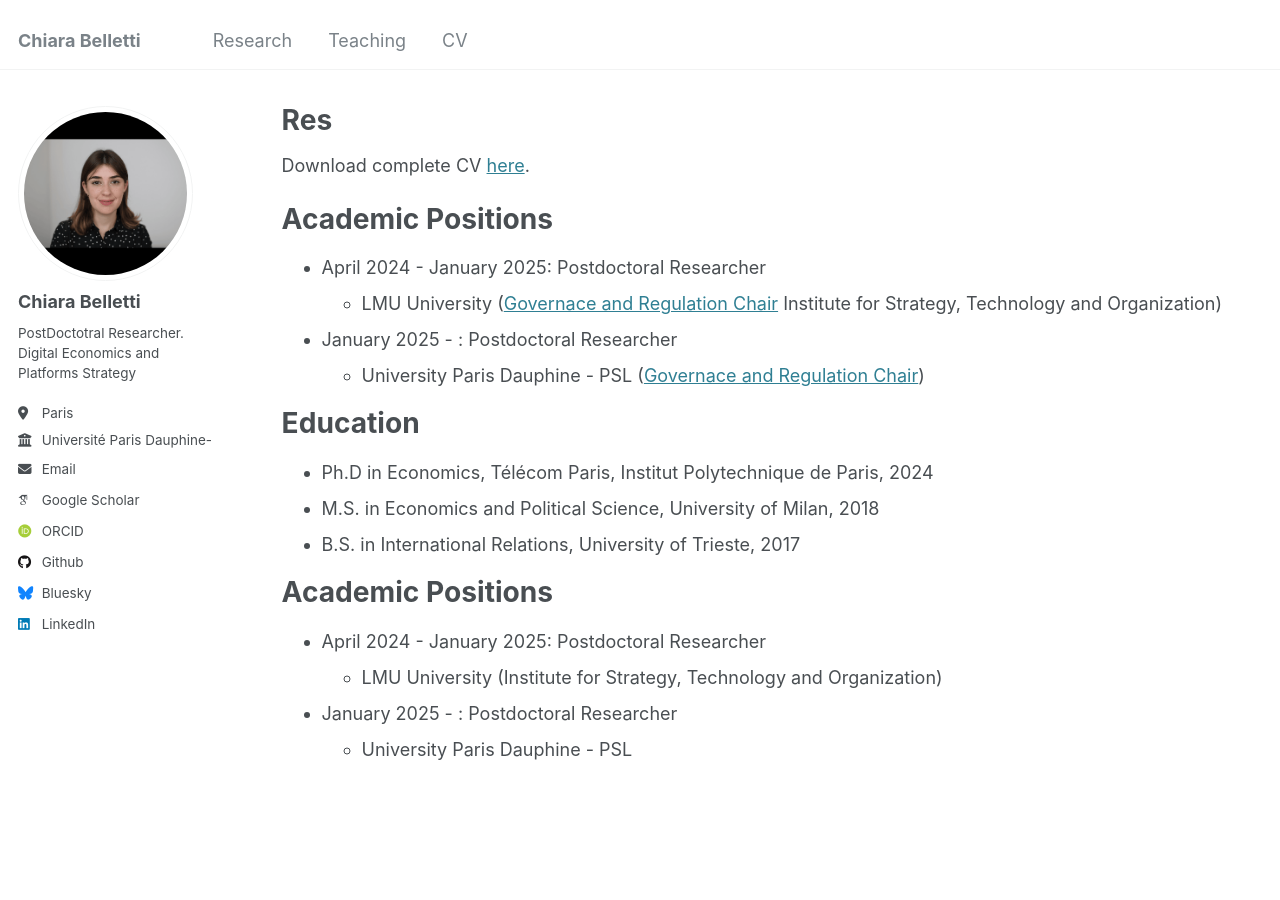
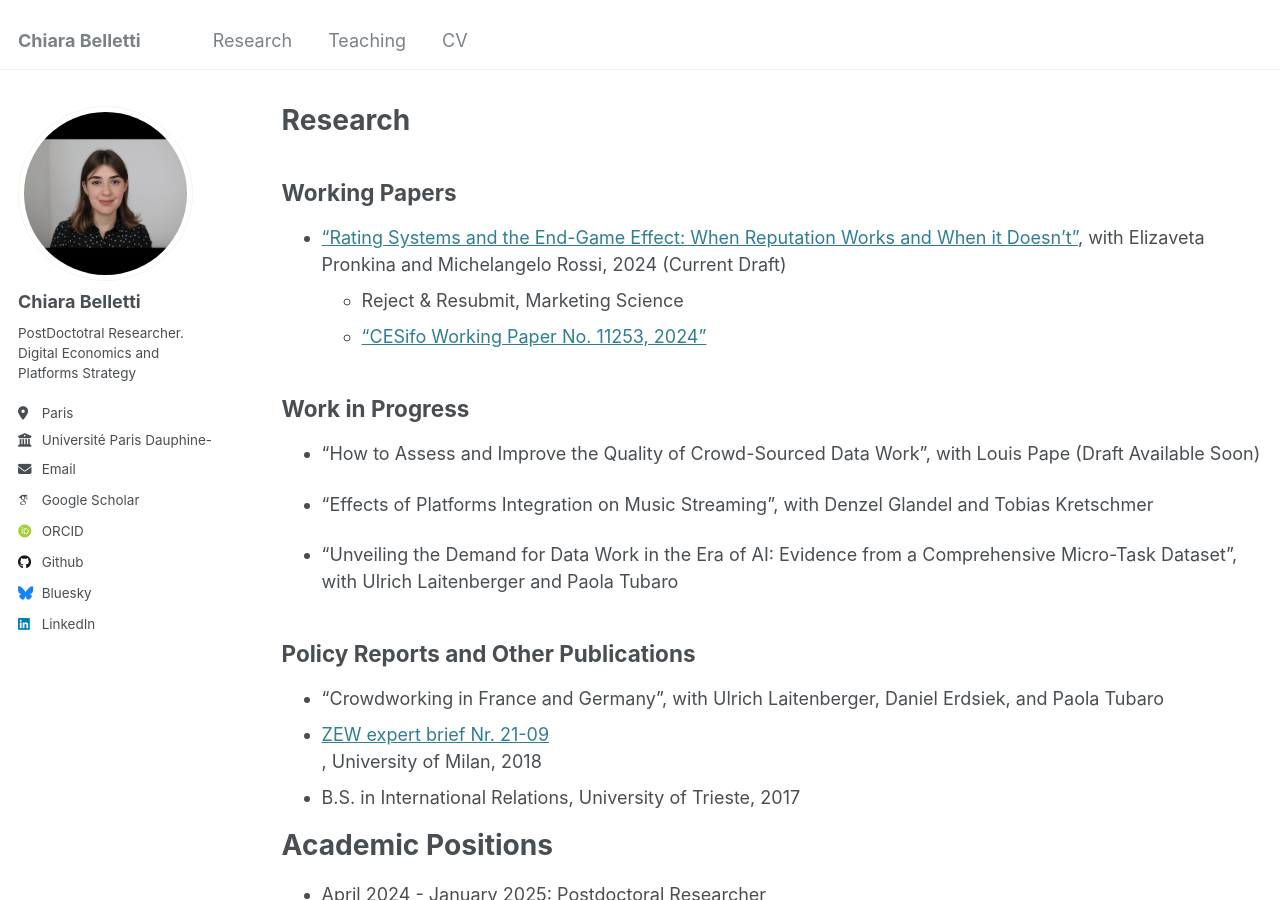
Before and after one commit to ChiaraBelletti/ChiaraBelletti.github.io, a Jekyll site: the page built from _pages/research.md, in a window 1280 px wide and 900 px high. Built offline with Jekyll 4.4.1, drawn with Linux system fonts in a browser that asks for light colours; some web fonts are replaced.

Commit message:
Update research.md

```diff
--- a/_pages/research.md
+++ b/_pages/research.md
@@ -1,6 +1,6 @@
 ---
 layout: archive
-title: "Res"
+title: "Research"
 permalink: /research/
 author_profile: true
 redirect_from:
@@ -9,20 +9,29 @@ redirect_from:
 
 {% include base_path %}
 
-Download complete CV <a href="[https://drive.google.com/file/d/1MW8h-dE0Fe1HuT3FZsGMBfuC5PlZvKrl/view?usp=sharing](https://www.dropbox.com/scl/fi/kdeg17efr6d4frh2fne7g/CB_cv.pdf?rlkey=dgeka7lo5tkcd0zv5vr1zxjd6&dl=0)">here</a>.
 
-Academic Positions
-======
-* April 2024 - January 2025: Postdoctoral Researcher
-  * LMU University (<a href="https://www.som.lmu.de/isto/en/">Governace and Regulation Chair</a> Institute for Strategy, Technology and Organization)
+Working Papers
+-----
 
-* January 2025 - : Postdoctoral Researcher
-  * University Paris Dauphine - PSL (<a href="https://chairgovreg.fondation-dauphine.fr/">Governace and Regulation Chair</a>)
+* <a href="https://www.cesifo.org/en/publications/2024/working-paper/rating-systems-and-end-game-effect-when-reputation-works-and-when">"Rating Systems and the End-Game Effect: When Reputation Works and When it Doesn't"</a>, with Elizaveta Pronkina and Michelangelo Rossi, 2024 (Current Draft)
+  * Reject & Resubmit, Marketing Science
+  * <a href="https://www.cesifo.org/en/publications/2024/working-paper/rating-systems-and-end-game-effect-when-reputation-works-and-when">"CESifo Working Paper No. 11253, 2024"</a>
 
-Education
-======
-* Ph.D in Economics, Télécom Paris, Institut Polytechnique de Paris, 2024
-* M.S. in Economics and Political Science, University of Milan, 2018
+Work in Progress
+-----
+
+* "How to Assess and Improve the Quality of Crowd-Sourced Data Work", with Louis Pape (Draft Available Soon)
+
+* "Effects of Platforms Integration on Music Streaming", with Denzel Glandel and Tobias Kretschmer
+
+* "Unveiling the Demand for Data Work in the Era of AI: Evidence from a Comprehensive Micro-Task Dataset", with Ulrich Laitenberger and Paola Tubaro
+
+Policy Reports and Other Publications
+-----
+
+* "Crowdworking in France and Germany", with Ulrich Laitenberger, Daniel Erdsiek, and Paola Tubaro
+* <a href="https://www.zew.de/publikationen/crowdworking-in-france-and-germany" target="_blank" rel="noopener noreferrer">ZEW expert brief Nr. 21-09 </a>
+, University of Milan, 2018
 * B.S. in International Relations, University of Trieste, 2017
 
 Academic Positions
```
